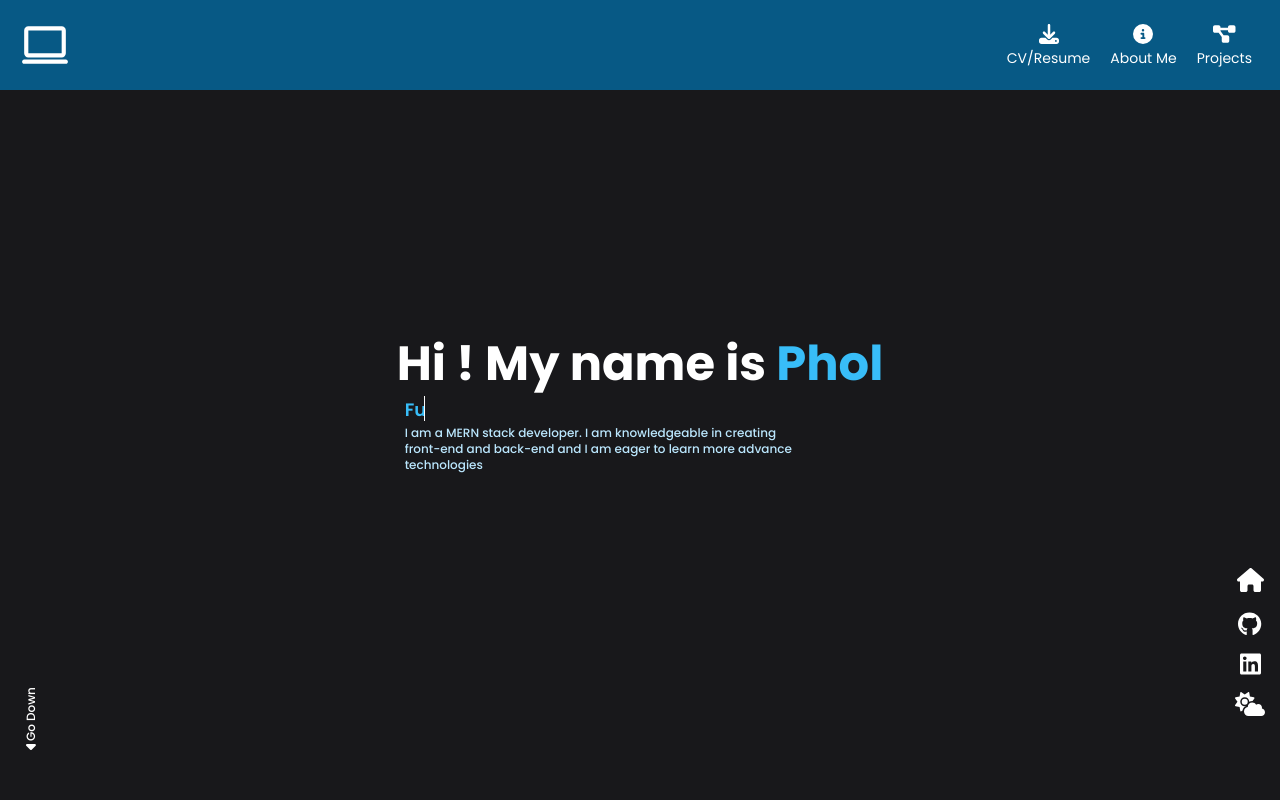
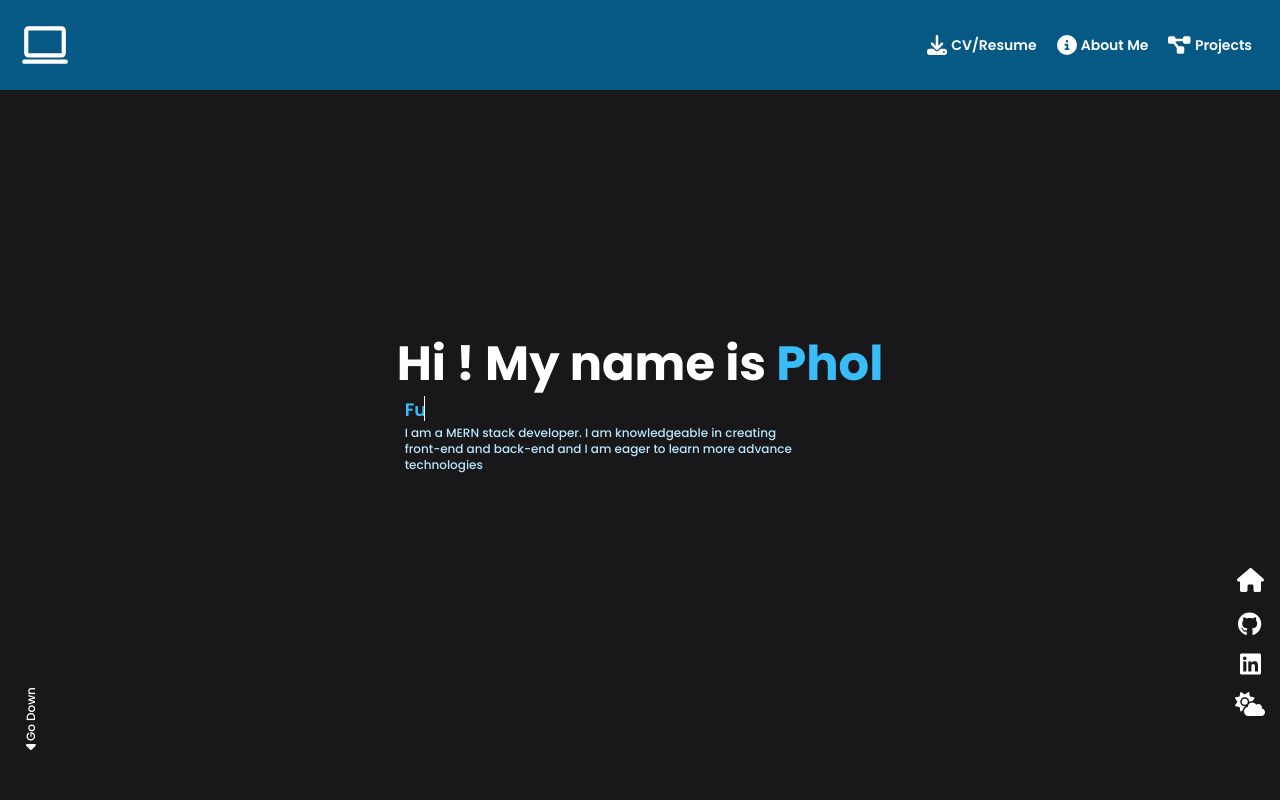
Before and after one commit to Phol16/PortfolioV2, a React (Vite) app: page / in a window 1280 px wide. Shown: the top 800 px of the page. Built offline with nearby package versions, Linux system fonts and the light colour scheme.

Commit message:
fixed navbar

```diff
--- a/src/components/NavButton.jsx
+++ b/src/components/NavButton.jsx
@@ -4,9 +4,9 @@ import { primaryTextColor } from './ThemeRWD';
 const NavButton = ({ redirect, icon, text }) => {
   return (
     <a href={redirect}>
-      <button className={`${primaryTextColor} bg-transparent focus:outline-none transition-all hover:scale-110 duration-[150ms]`}>
+      <button className={`${primaryTextColor} bg-transparent focus:outline-none transition-all hover:scale-110 duration-[150ms] flex items-center gap-1`}>
         <div className='text-xl'>{icon}</div>
-        <p className='text-sm'>{text}</p>
+        <p className='text-sm font-semibold'>{text}</p>
       </button>
     </a>
   );
--- a/src/components/Navbar.jsx
+++ b/src/components/Navbar.jsx
@@ -37,7 +37,7 @@ const Navbar = () => {
       </div>
       <nav className={`${SBGColor} text-white flex flex-col md:hidden items-center gap-5 pt-5 absolute right-2 rounded-md w-40 z-20 ${open ? 'top-[98px]' : 'top-[-100%]'}`}>
         <h1 className='text-xl'>Phol</h1>
-        <main className='flex flex-col justify-center items-center gap-3 py-20'>
+        <main className='flex flex-col gap-3 py-20'>
           <NavButton redirect={PDF} icon={<FontAwesomeIcon icon={faDownload} />} text={'CV/Resume'} />
           <NavButton redirect={'#About'} icon={<FontAwesomeIcon icon={faInfoCircle} />} text={'About Me'} />
           <NavButton redirect={'#Projects'} icon={<FontAwesomeIcon icon={faProjectDiagram} />} text={'Projects'} />
```
